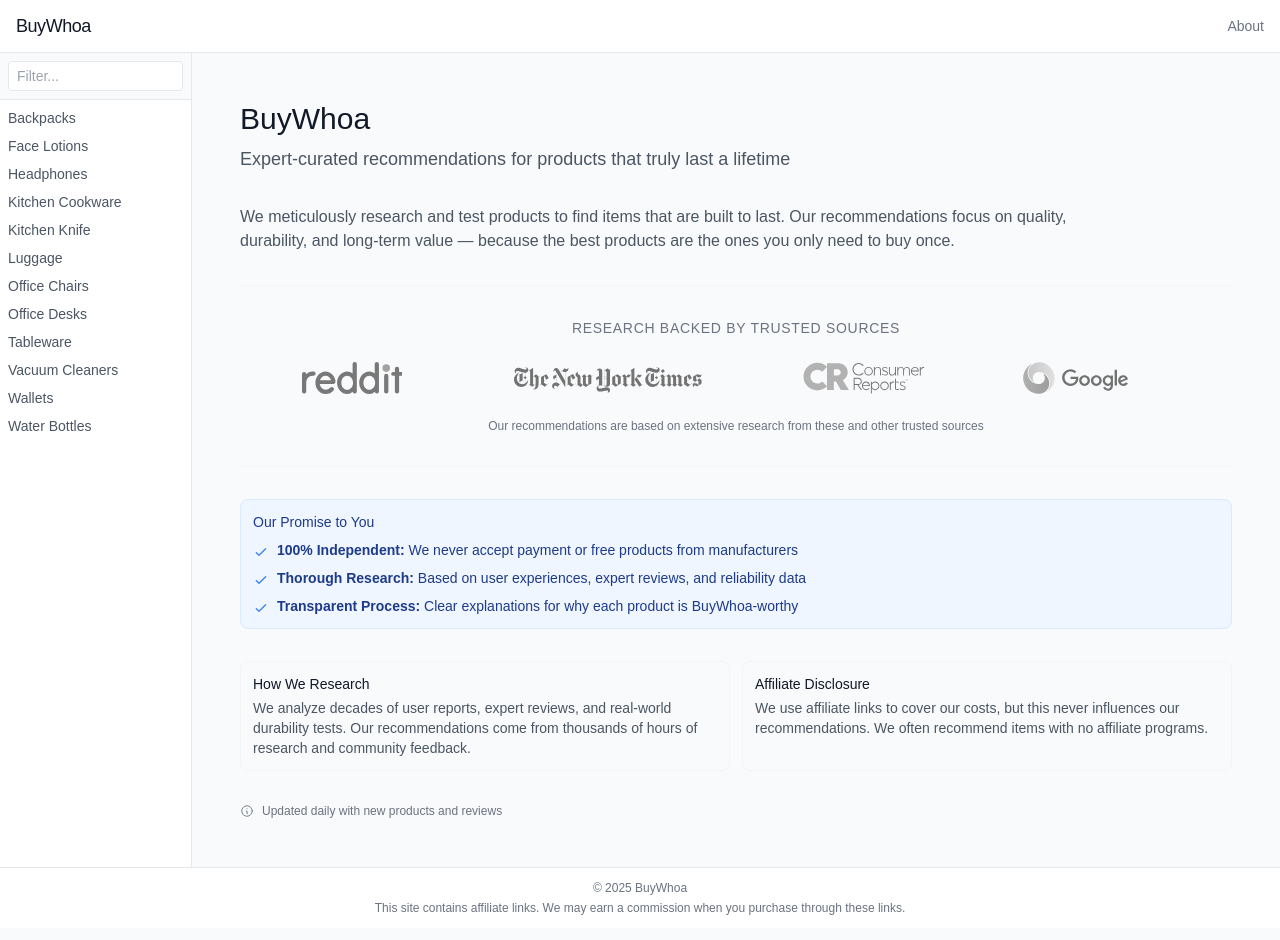
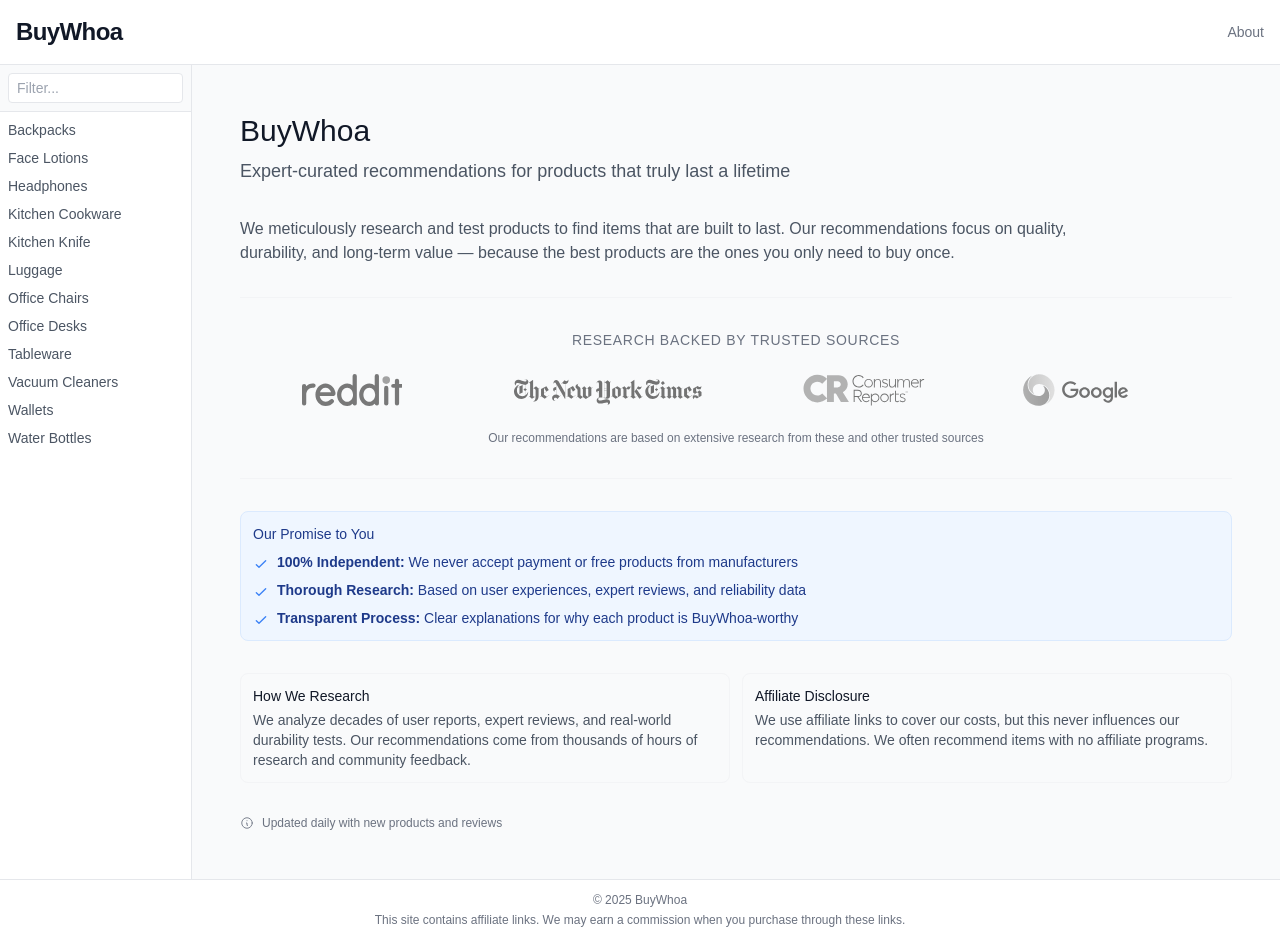
Before and after one commit to SparkyWoo/bifl, a Next.js app: page / in a window 1280 px wide. Built offline with nearby package versions, Linux system fonts and the light colour scheme.

Commit message:
improve site heading

```diff
--- a/app/layout.tsx
+++ b/app/layout.tsx
@@ -50,8 +50,8 @@
       <body className="min-h-screen bg-gray-50 text-gray-900 text-sm">
         <div className="min-h-screen flex flex-col">
           <header className="bg-white border-b border-gray-200 sticky top-0 z-10">
-            <div className="mx-auto px-4 py-3 flex items-center justify-between">
-              <h1 className="text-lg font-display tracking-tight text-gray-900">
+            <div className="mx-auto px-4 py-4 flex items-center justify-between">
+              <h1 className="text-2xl font-display font-semibold tracking-tight text-gray-900">
                 <Link href="/" className="hover:text-gray-600 transition-colors">
                   BuyWhoa
                 </Link>
```
